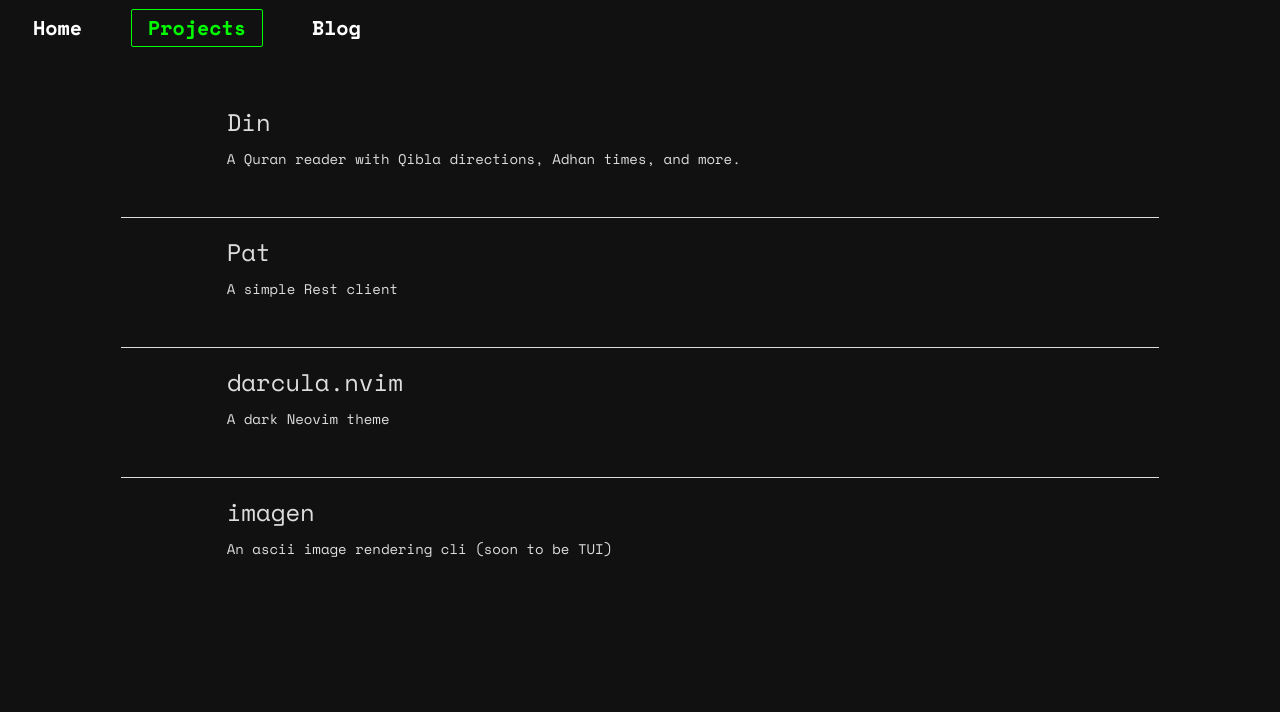
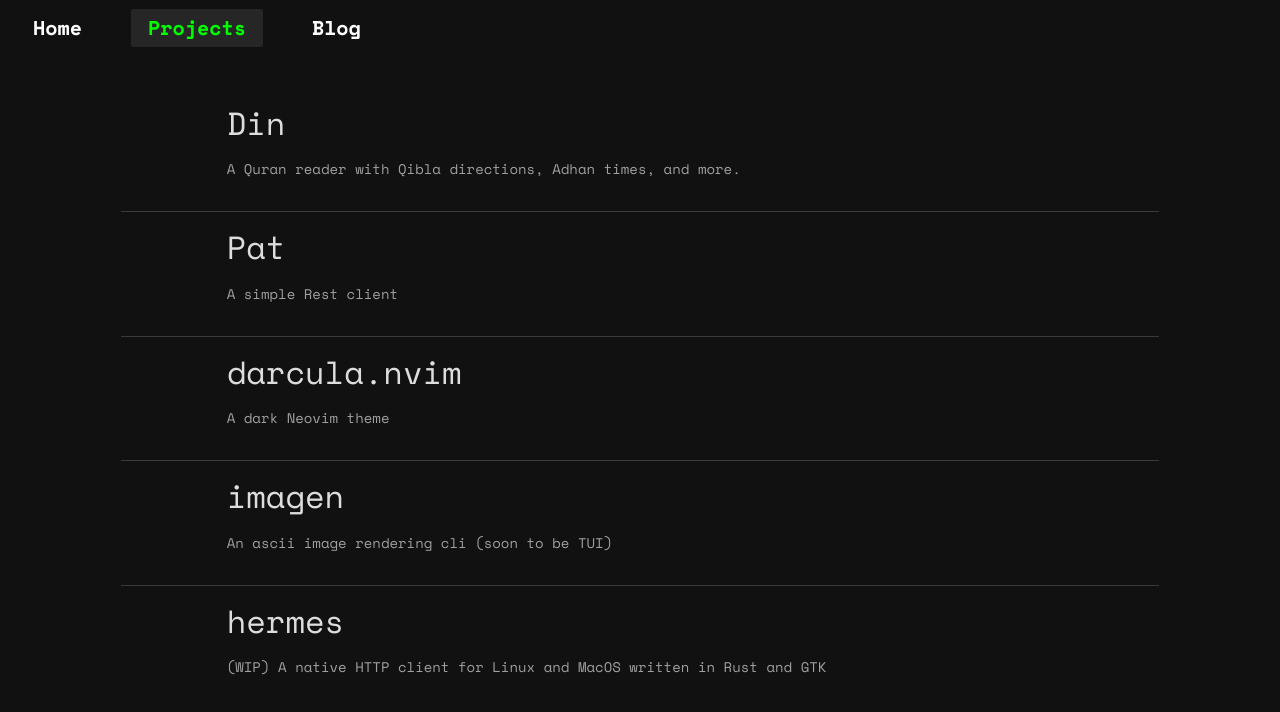
Before and after one commit to themosthigh/themosthigh.github.io, a SvelteKit app: page /projects in a window 1280 px wide. Shown: the top 712 px of the page. Built offline with nearby package versions, Linux system fonts and the light colour scheme; a web font is replaced by a local one.

Commit message:
Update project and navbar colors and sizes

```diff
--- a/src/lib/navigation/navigation-bar.svelte
+++ b/src/lib/navigation/navigation-bar.svelte
@@ -4,13 +4,13 @@
 </script>
 
 <header class="bg-background sticky top-0 z-50 w-full text-white">
-	<nav class="mx-auto flex h-[56px] max-w-7xl grid-cols-12 items-center gap-8 px-4">
+	<nav class="mx-auto flex h-14 max-w-7xl grid-cols-12 items-center gap-8 px-4">
 		{#each routes as route (route.path)}
 			<a
 				class={twMerge(
 					'hover:bg-primary hover:text-background h-fit rounded-xs border border-transparent px-4 py-1 text-xl font-bold',
 					'col-span-2',
-					isActive(route.path) ? 'text-primary border-primary' : '',
+					isActive(route.path) ? 'text-primary _border-primary bg-foreground/10' : '',
 				)}
 				href={route.path}
 			>
--- a/src/routes/+layout.svelte
+++ b/src/routes/+layout.svelte
@@ -7,7 +7,7 @@
 	let { children } = $props();
 </script>
 
-<div class="bg-background text-foreground relative h-screen w-screen">
+<div class="bg-background text-foreground relative h-screen w-screen overflow-auto">
 	<NavigationBar />
 	{@render children()}
 </div>
--- a/src/routes/+page.svelte
+++ b/src/routes/+page.svelte
@@ -1,6 +1,7 @@
 <script>
 	import Grid from '$lib/containers/grid.svelte';
 	import Section from '$lib/containers/section.svelte';
+	import Contributions from '$lib/contributions/contributions.svelte';
 	import Heading from '$lib/custom/heading.svelte';
 </script>
 
@@ -18,6 +19,6 @@
 	</Grid>
 </Section>
 
-<!-- <div class="absolute right-0 bottom-0 left-0"> -->
-<!-- 	<Contributions /> -->
-<!-- </div> -->
+<div class="absolute right-0 bottom-0 left-0">
+	<Contributions />
+</div>
--- a/src/routes/projects/+page.svelte
+++ b/src/routes/projects/+page.svelte
@@ -10,27 +10,31 @@
 <Section>
 	<Grid>
 		{#each projects as project, index (project.name)}
-			<a href={project.link} class="col-span-8 col-start-3 flex flex-col gap-2" target="_blank">
-				<Heading size="h6">
+			<a
+				href={project.link}
+				class="hover:text-primary group hover:bg-foreground/10 col-span-8 col-start-3 flex flex-col gap-4 rounded-md"
+				target="_blank"
+			>
+				<Heading size="h4" class="leading-[120%]">
 					{project.name}
 				</Heading>
 
-				<Paragraph>
+				<Paragraph class="text-white/60 group-hover:text-white">
 					{project.description}
 				</Paragraph>
 
-				<div class="flex items-center gap-2">
+				<div class="flex items-center gap-3 text-xl">
 					{#each project.platforms as platform (platform)}
-						<iconify-icon icon={projectIcons[platform]} class="h-6 w-6"></iconify-icon>
+						<iconify-icon icon={projectIcons[platform]}></iconify-icon>
 					{/each}
 
 					{#each project.technologies as technology (technology)}
-						<iconify-icon icon={projectIcons[technology]} class="h-6 w-6"></iconify-icon>
+						<iconify-icon icon={projectIcons[technology]}></iconify-icon>
 					{/each}
 				</div>
 			</a>
 			{#if index < projects.length - 1}
-				<hr class="col-span-10 col-start-2" />
+				<hr class="col-span-10 col-start-2 opacity-20" />
 			{/if}
 		{/each}
 	</Grid>
--- a/src/routes/projects/projects-list.ts
+++ b/src/routes/projects/projects-list.ts
@@ -29,4 +29,11 @@
 		technologies: [Technology.Rust],
 		platforms: [Platform.Linux],
 	},
+	{
+		name: 'hermes',
+		description: '(WIP) A native HTTP client for Linux and MacOS written in Rust and GTK',
+		link: 'https://github.com/themosthigh/hermes',
+		technologies: [Technology.Rust],
+		platforms: [Platform.Linux, Platform.MacOS],
+	},
 ];
--- a/src/style/colors.css
+++ b/src/style/colors.css
@@ -5,3 +5,8 @@
 	--color-foreground: #ddd;
 	--color-primary: #01ff00;
 }
+
+:root {
+	background-color: var(--color-background);
+	color: var(--color-foreground);
+}
```
